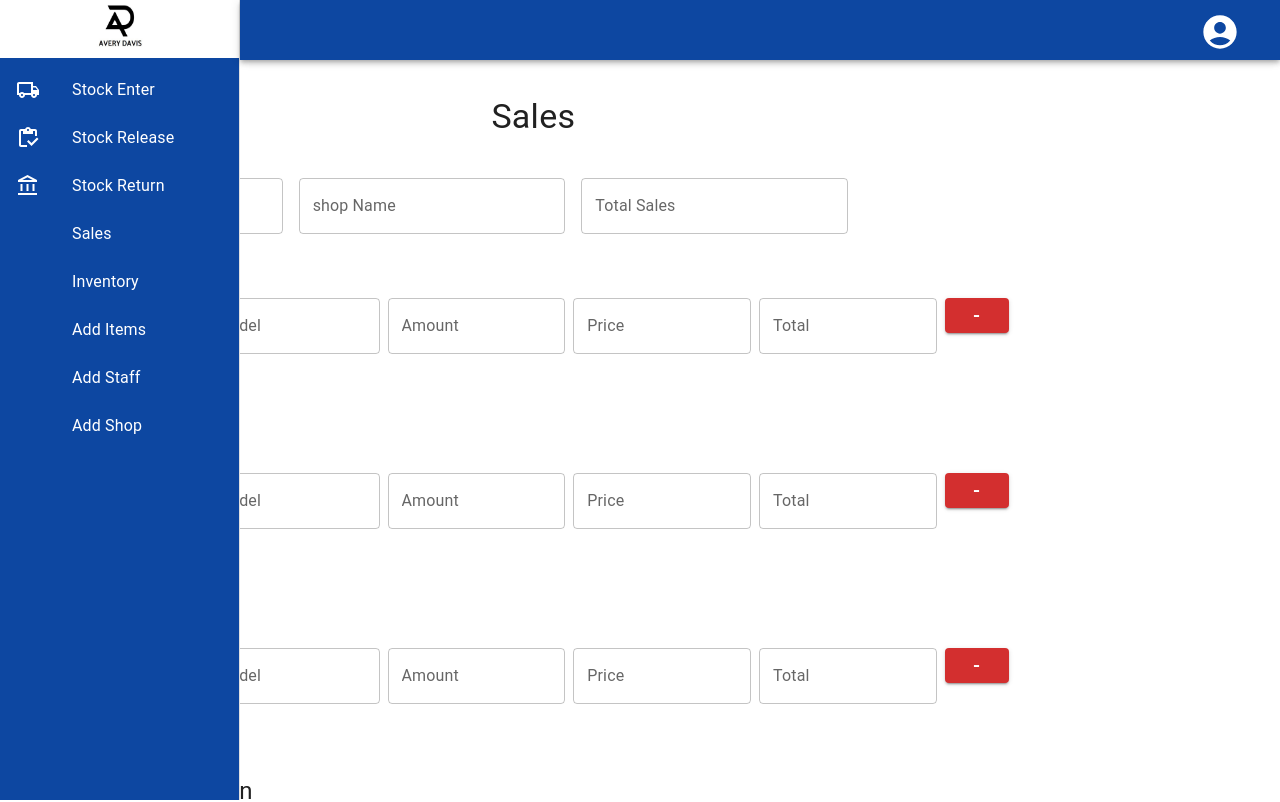
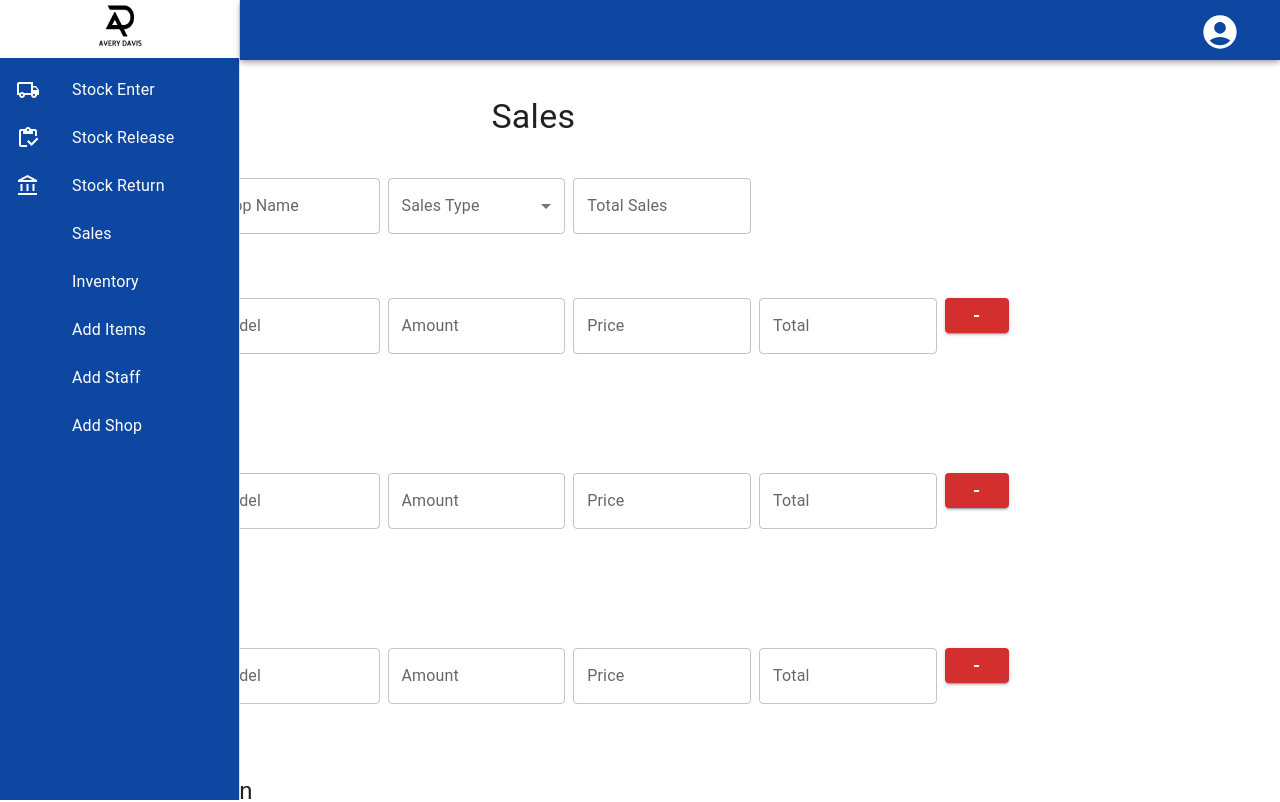
Before and after one commit to Kavidanimesha/Global-Distributors, a React (Create React App) app in the folder frontend/: page /sales in a window 1280 px wide. Shown: the top 802 px of the page. Built offline with nearby package versions, Linux system fonts and the light colour scheme; some icons are missing.

Commit message:
Update Sales Form

```diff
--- a/frontend/src/pages/Sales.jsx
+++ b/frontend/src/pages/Sales.jsx
@@ -16,6 +16,12 @@ const Sales = () => {
     {name:'example3' , id: 3},
   ]
 
+  const SalesTypes = [
+    {name:'Cash' , id: 1},
+    {name:'Credit' , id: 2},
+    {name:'Date Check' , id: 3},
+  ]
+
 
   const [ accessory , setAccessory] = useState([{accessoryType: '',accessoryModel: '', accessoryAmount: '', accessoryPrice: '', accessoryTotal: '' }])
   const [ phones , setPhones ] = useState([{phoneType: '', phoneModel: '', phoneAmount: '', phonePrice: '', phoneTotal: ''}])
@@ -27,7 +33,7 @@ const Sales = () => {
     phonesField: [{phoneType: '', phoneModel: '', phoneAmount: '', phonePrice: '', phoneTotal: ''}],
     tabsField: [{tabType: '', tabModel: '', tabAmount: '', tabPrice: '', tabTotal: ''}],
     musicalItemsField: [{musicalType: '', musicalModel: '', musicalAmount: '', musicalPrice: '', musicalTotal: ''}],
-    staticFields: {refName: '', totalSales: '', shopName: ''}
+    staticFields: {refName: '', totalSales: '', shopName: '', salesType: ''}
   });
 
 
@@ -150,14 +156,21 @@ const Sales = () => {
         <Grid>
           <form>
           {/* Accessories Section */}
-          <Grid container gap={2} margin={2}>
-            <Grid item xs={3}>
+          <Grid container gap={1} margin={2}>
+            <Grid item xs={2}>
               <TextField fullWidth name='refName' value={formData.staticFields.refName} onChange={handleStaticChange} label='Ref Name'/>
             </Grid>
-            <Grid item xs={3}>
+            <Grid item xs={2}>
               <TextField fullWidth name='shopName' value={formData.staticFields.shopName} onChange={handleStaticChange} label='shop Name'/>
             </Grid>
-            <Grid item xs={3}>
+            <Grid item xs={2}>
+              <TextField select fullWidth name='salesType' onChange={handleStaticChange} label='Sales Type'>
+                {SalesTypes.map((type) => (
+                  <MenuItem key={type.id} value={type.name}> {type.name} </MenuItem>
+                ))}
+              </TextField>
+            </Grid>
+            <Grid item xs={2}>
               <TextField fullWidth name='totalSales' value={formData.staticFields.totalSales} onChange={handleStaticChange} label='Total Sales'/>
             </Grid>
 
```
